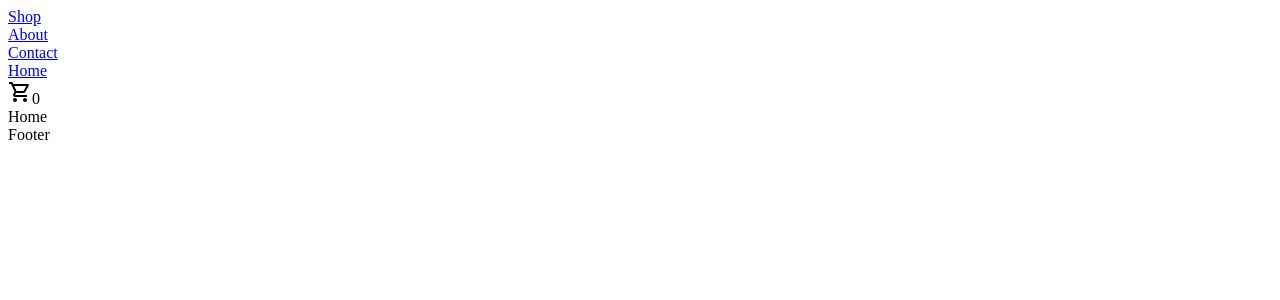
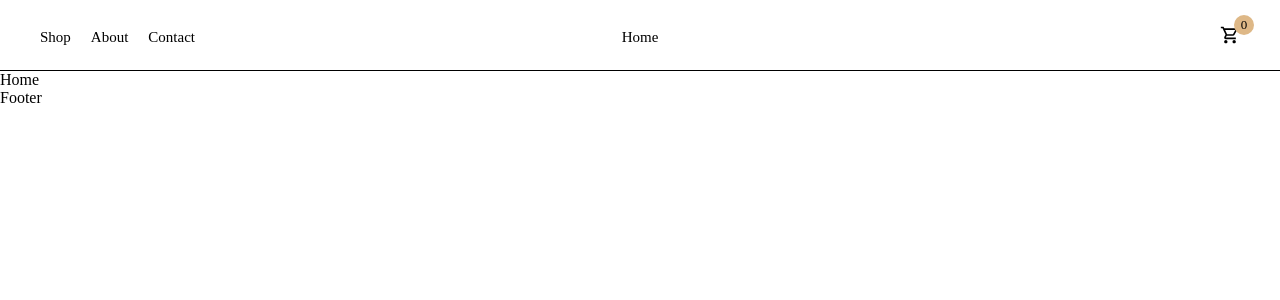
Before and after one commit to annazhutava/Webshop, a React app in the folder client/: page / in a window 1280 px wide. Shown: the top 300 px of the page. Built offline with nearby package versions, Linux system fonts and the light colour scheme; the HTML template or start-up script is replaced by a standard one.

Commit message:
added initial styling for navbar

```diff
--- a/client/src/components/Navbar.jsx
+++ b/client/src/components/Navbar.jsx
@@ -1,5 +1,6 @@
 import { Link } from "react-router-dom";
 import ShoppingCartOutlinedIcon from "@mui/icons-material/ShoppingCartOutlined";
+import "./Navbar.scss";
 
 const Navbar = () => {
   return (
@@ -7,23 +8,31 @@ const Navbar = () => {
       <div className="wrapper">
         <div className="navbar-left">
           <div className="item">
-            <Link to="/products">Shop</Link>
+            <Link className="navbar-link" to="/products">
+              Shop
+            </Link>
           </div>
           <div className="item">
-            <Link to="/">About</Link>
+            <Link className="navbar-link" to="/">
+              About
+            </Link>
           </div>
           <div className="item">
-            <Link to="/">Contact</Link>
+            <Link className="navbar-link" to="/">
+              Contact
+            </Link>
           </div>
         </div>
         <div className="navbar-center">
           <div className="item">
-            <Link to="/">Home</Link>
+            <Link className="navbar-link" to="/">
+              Home
+            </Link>
           </div>
         </div>
         <div className="navbar-right">
-          <div className="cartIcon">
-            <ShoppingCartOutlinedIcon />
+          <div className="cart-icon">
+            <ShoppingCartOutlinedIcon fontSize="small" />
             <span>0</span>
           </div>
         </div>
--- /dev/null
+++ b/client/src/components/Navbar.scss
@@ -0,0 +1,60 @@
+.navbar{
+    height: 70px;
+    border-bottom: 1px solid black;
+
+    .wrapper{
+        padding: 25px 40px;
+        display: flex;
+        justify-content: space-between;
+
+        .item {
+            display: flex;
+            font-size: 15px;
+            align-items: center;
+        }
+
+        .navbar-left{
+            display: flex;
+            align-items: center;
+            gap: 20px;
+            flex: 1;
+        }
+
+        .navbar-center{
+            display: flex;
+            align-items: center;
+            justify-content: center;
+            flex: 1;
+        }
+
+        .navbar-right{
+            display: flex;
+            align-items: center;
+            justify-content: flex-end;
+            flex: 1;
+
+            .cart-icon{
+                position: relative;
+
+                span{
+                    position: absolute;
+                    border-radius: 50%;
+                    height: 20px;
+                    width: 20px;
+                    background-color: burlywood;
+                    font-size: 13px;
+                    right: -14px;
+                    top: -10px;
+                    display: flex;
+                    align-items: center;
+                    justify-content: center;
+                }
+            }
+        }
+
+        .navbar-link{
+            color: black;
+            text-decoration: none;
+        }
+    }
+}
--- a/client/src/index.css
+++ b/client/src/index.css
@@ -1,69 +1,5 @@
-/* :root {
-  font-family: Inter, system-ui, Avenir, Helvetica, Arial, sans-serif;
-  line-height: 1.5;
-  font-weight: 400;
-
-  color-scheme: light dark;
-  color: rgba(255, 255, 255, 0.87);
-  background-color: #242424;
-
-  font-synthesis: none;
-  text-rendering: optimizeLegibility;
-  -webkit-font-smoothing: antialiased;
-  -moz-osx-font-smoothing: grayscale;
-  -webkit-text-size-adjust: 100%;
-}
-
-a {
-  font-weight: 500;
-  color: #646cff;
-  text-decoration: inherit;
-}
-a:hover {
-  color: #535bf2;
-}
-
 body {
-  margin: 0;
-  display: flex;
-  place-items: center;
+  margin: 0 auto;
   min-width: 320px;
   min-height: 100vh;
 }
-
-h1 {
-  font-size: 3.2em;
-  line-height: 1.1;
-}
-
-button {
-  border-radius: 8px;
-  border: 1px solid transparent;
-  padding: 0.6em 1.2em;
-  font-size: 1em;
-  font-weight: 500;
-  font-family: inherit;
-  background-color: #1a1a1a;
-  cursor: pointer;
-  transition: border-color 0.25s;
-}
-button:hover {
-  border-color: #646cff;
-}
-button:focus,
-button:focus-visible {
-  outline: 4px auto -webkit-focus-ring-color;
-}
-
-@media (prefers-color-scheme: light) {
-  :root {
-    color: #213547;
-    background-color: #ffffff;
-  }
-  a:hover {
-    color: #747bff;
-  }
-  button {
-    background-color: #f9f9f9;
-  }
-} */
```
